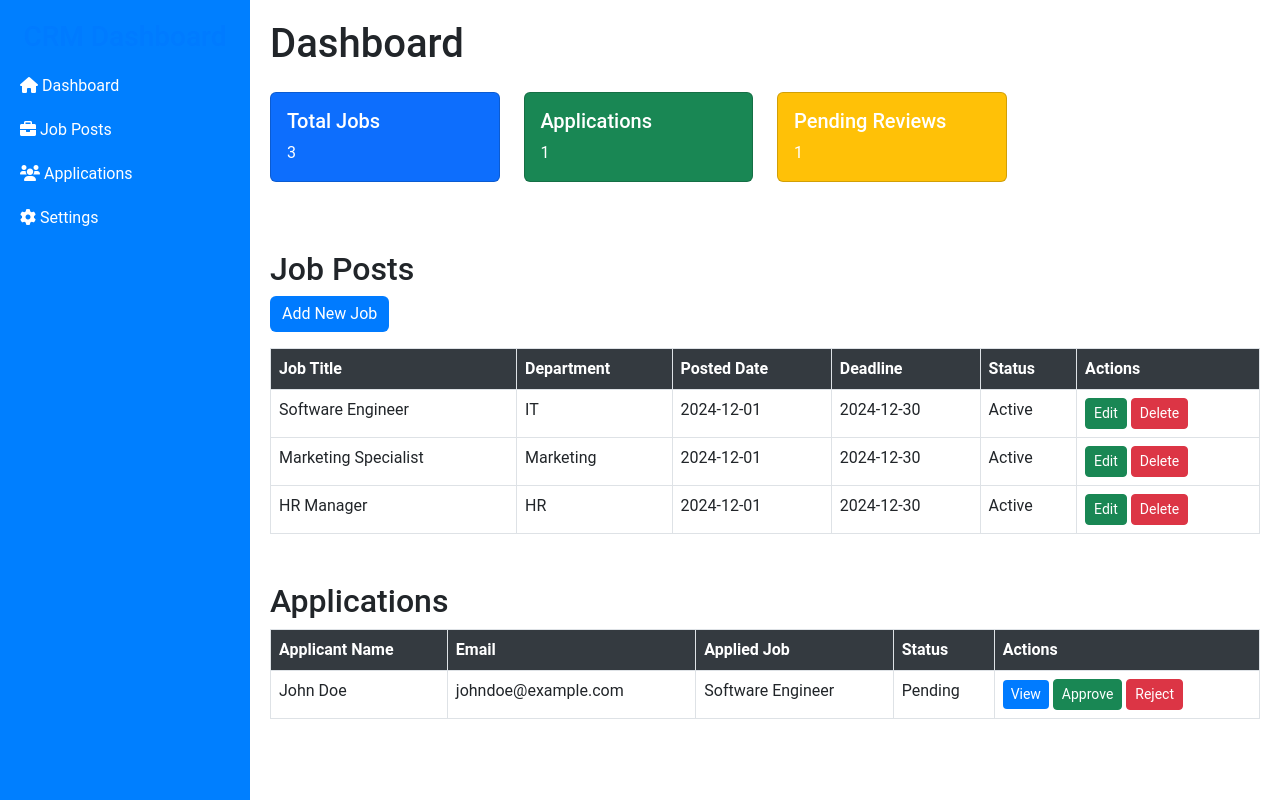
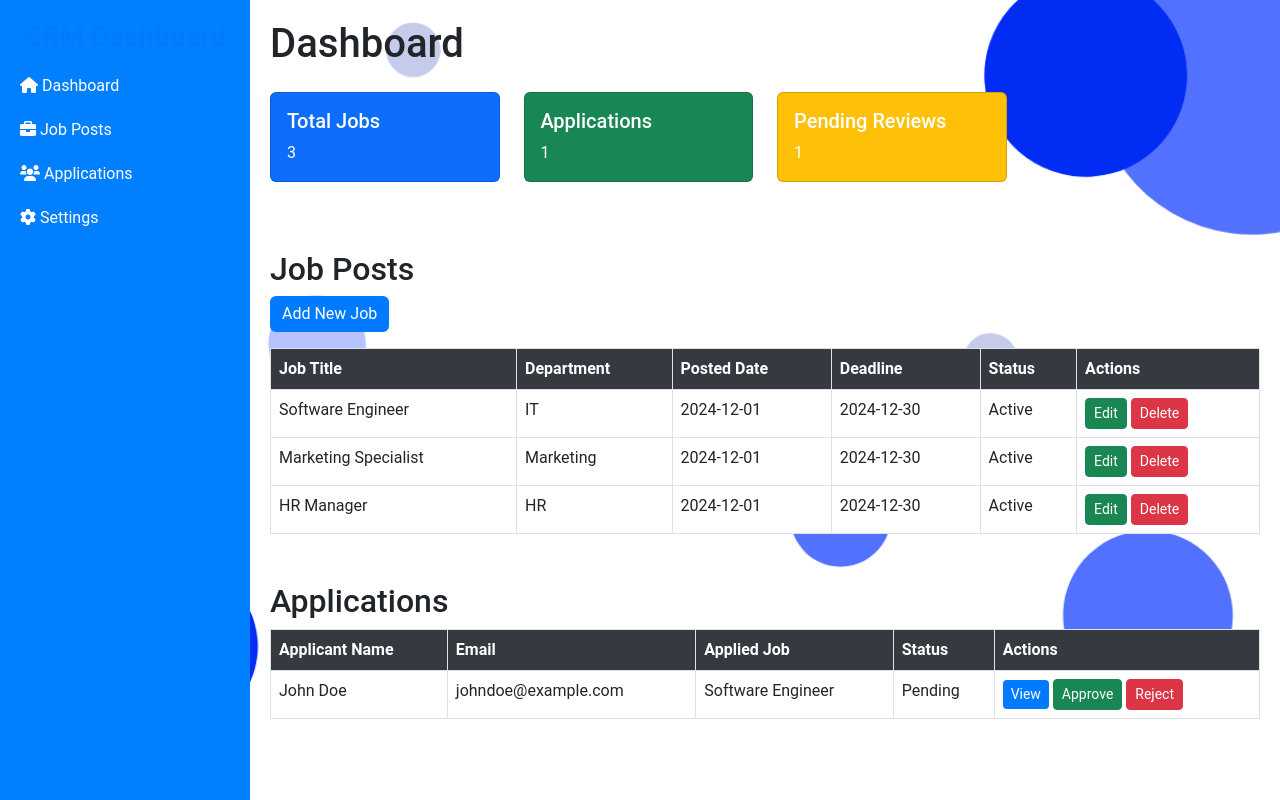
Before and after one commit to Soumyadeep448/Job-Post-Management-System, a plain HTML site: page html/dashboard.html in a window 1280 px wide. Drawn offline with nearby package versions, Linux system fonts and the light colour scheme.

Commit message:
Update dashcar.css

```diff
--- a/css/dashcar.css
+++ b/css/dashcar.css
@@ -1,5 +1,5 @@
 body {
-    background-image: url('./Resorces/Design.png');
+    background-image: url('/Resorces/Design.png');
     background-size: cover;
     background-position: center;
     background-repeat: no-repeat;
```
